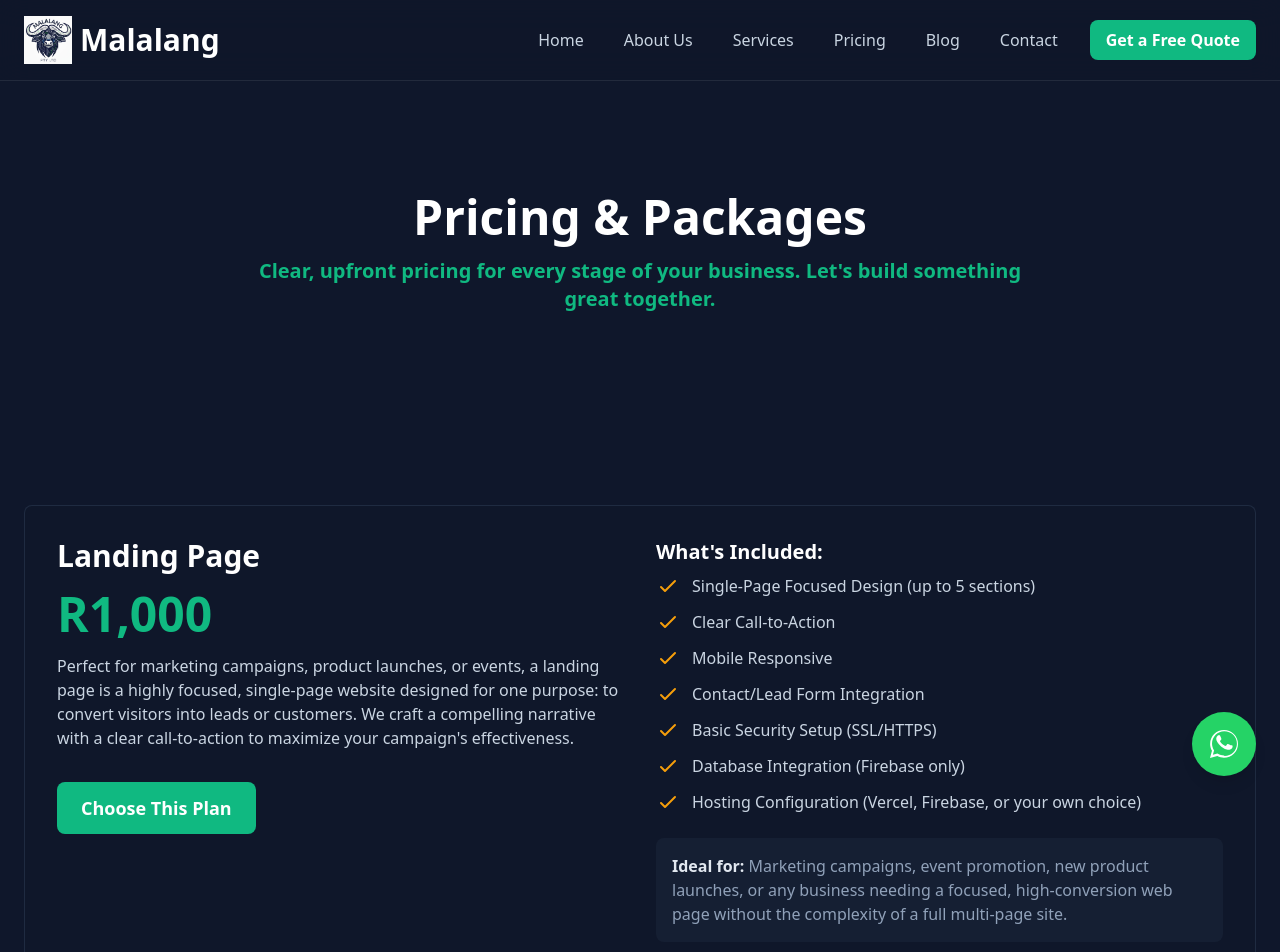
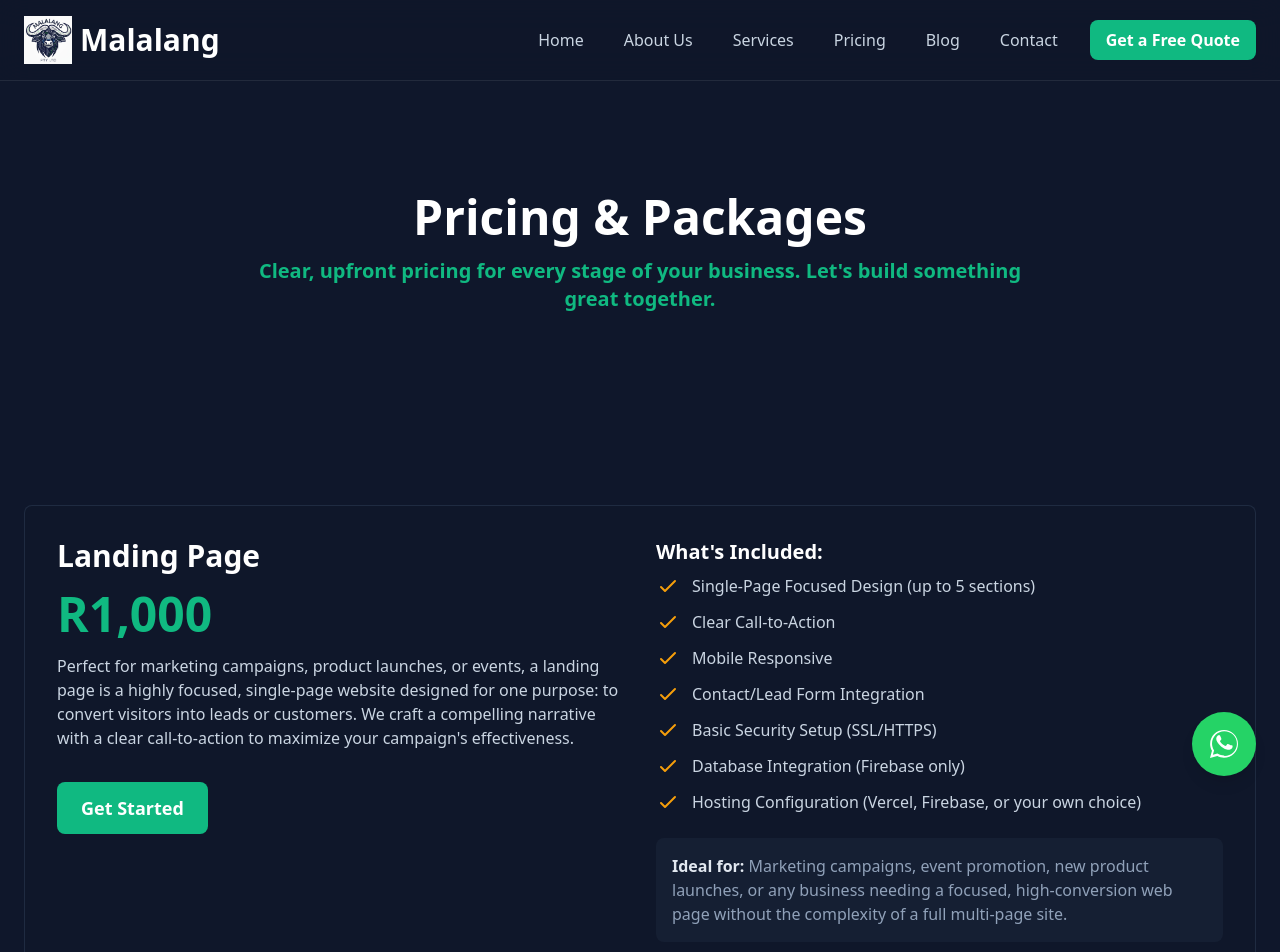
Before and after one commit to AEN-Nyathi/Malalang, a Next.js app: page /pricing in a window 1280 px wide. Shown: the top 952 px of the page. Built offline with nearby package versions, Linux system fonts and the light colour scheme.

Commit message:
I have updated the pricing page to improve the user experience. Now, when a client clicks "Get Started," they will be taken directly to the booking form for the service they've selected. This change streamlines the process, making it easier for them to move from pricing to booking.

```diff
--- a/app/pricing/page.tsx
+++ b/app/pricing/page.tsx
@@ -2,7 +2,6 @@ import React from 'react';
 import Link from 'next/link';
 import { Metadata } from 'next';
 import { SERVICE_PACKAGES, ADDON_CATEGORIES, LAUNCH_PACK_SERVICES, RECURRING_SERVICE } from '@/lib/constants/services';
-import { WHATSAPP_LINK } from '@/lib/constants/site';
 import { FAQ_ITEMS } from '@/lib/constants/faqs';
 import type { ServicePackage, AddonCategory, AddonService, FaqItem } from '@/lib/types';
 
@@ -27,14 +26,12 @@ const ServiceDetail: React.FC<{ pkg: ServicePackage }> = ({ pkg }) => (
                 {pkg.isCombo && pkg.savingsNote && (
                     <p className="text-green-400 font-bold mb-4">{pkg.savingsNote}</p>
                 )}
-                <a
-                    href={WHATSAPP_LINK}
-                    target="_blank"
-                    rel="noopener noreferrer"
+                <Link
+                    href={`/questionnaire/${pkg.slug}`}
                     className="inline-block bg-brand-primary hover:bg-brand-primary/80 text-white font-bold py-3 px-6 rounded-lg text-lg transition-transform transform hover:scale-105 duration-300 mt-4"
                 >
-                    Choose This Plan
-                </a>
+                    Get Started
+                </Link>
             </div>
             <div>
                 <h4 className="text-xl font-semibold text-white mb-2">What's Included:</h4>
```
